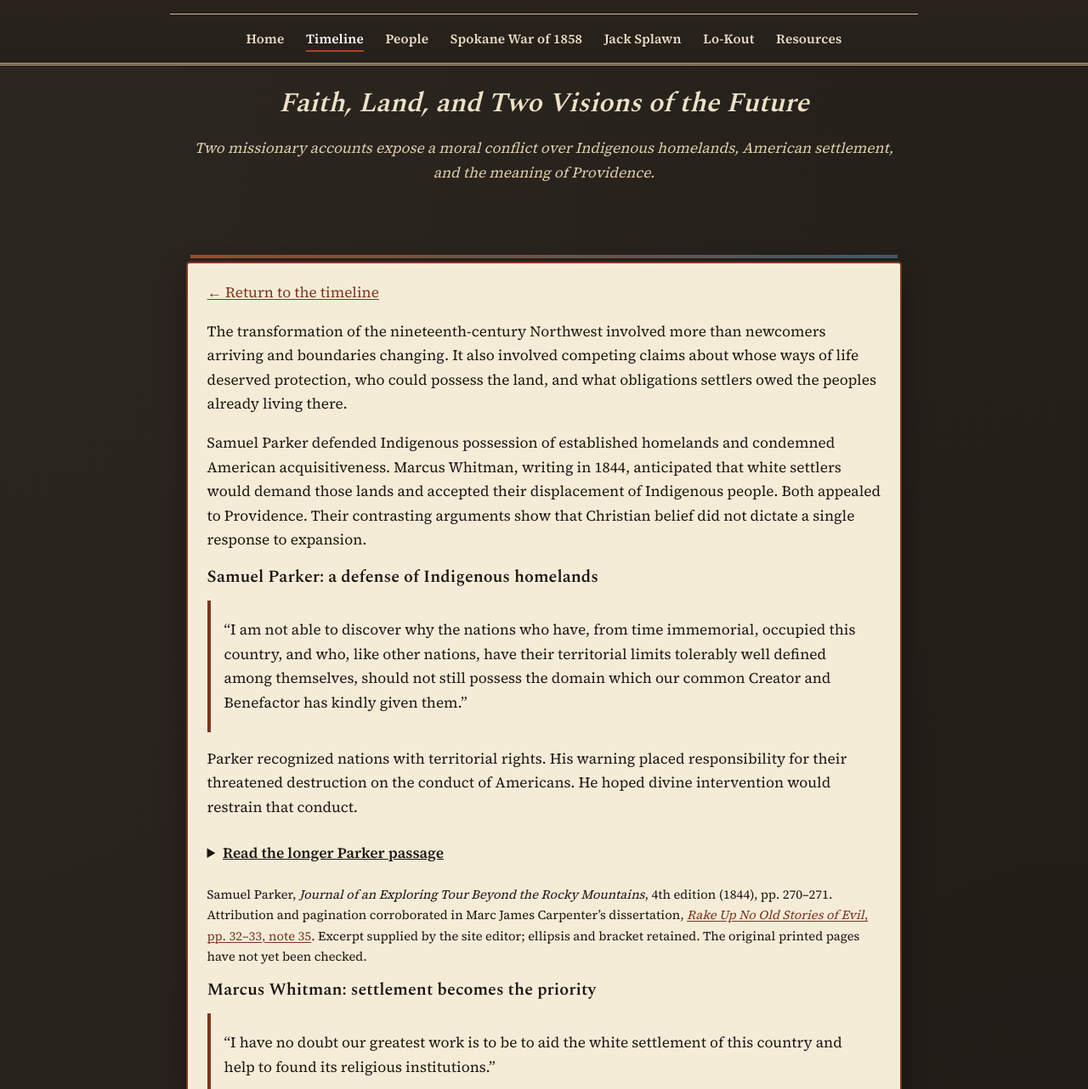
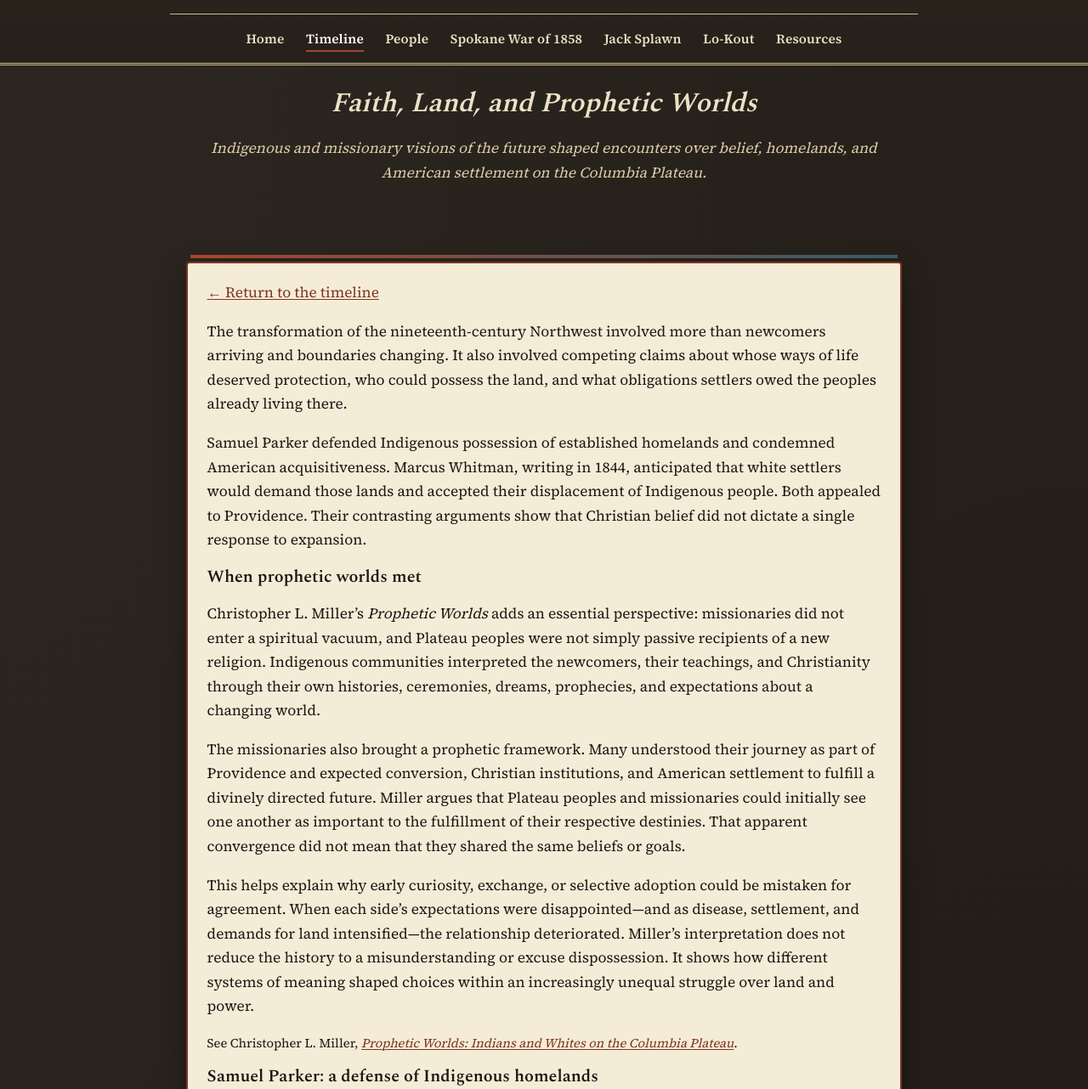
Before and after one commit to rncarlberg/washington-indigenous-wars, a plain HTML site: page faith-land.html in a window 1280 px wide. Shown: the part 142-1424 px from the top of the page at 85% size. Drawn offline with nearby package versions, Linux system fonts and the light colour scheme.

Commit message:
Add Prophetic Worlds perspective to faith and land

```diff
--- a/faith-land.html
+++ b/faith-land.html
@@ -3,13 +3,13 @@
 <head>
 <meta charset="UTF-8">
 <meta name="viewport" content="width=device-width, initial-scale=1">
-<title>Faith, Land, and Two Visions of the Future | Washington Indigenous Wars</title>
-<meta name="description" content="Samuel Parker and Marcus Whitman offered contrasting missionary views of Indigenous homelands and American settlement in the nineteenth-century Northwest.">
+<title>Faith, Land, and Prophetic Worlds | Washington Indigenous Wars</title>
+<meta name="description" content="Indigenous and missionary prophetic traditions shaped encounters over faith, land, and American settlement on the nineteenth-century Columbia Plateau.">
 <link rel="canonical" href="https://washington-indigenous-wars.com/faith-land.html">
 <meta property="og:type" content="article">
 <meta property="og:site_name" content="Washington Indigenous Wars">
-<meta property="og:title" content="Faith, Land, and Two Visions of the Future">
-<meta property="og:description" content="Two missionary accounts reveal a moral conflict over Indigenous homelands and American expansion.">
+<meta property="og:title" content="Faith, Land, and Prophetic Worlds">
+<meta property="og:description" content="Indigenous and missionary prophetic traditions shaped encounters over faith, land, and American settlement on the Columbia Plateau.">
 <meta property="og:image" content="images/marcus-whitman.jpg">
 <meta property="og:url" content="https://washington-indigenous-wars.com/faith-land.html">
 <meta name="twitter:card" content="summary_large_image">
@@ -37,8 +37,8 @@
 </header>
 
 <div class="hero-intro">
-  <h2>Faith, Land, and Two Visions of the Future</h2>
-  <p>Two missionary accounts expose a moral conflict over Indigenous homelands, American settlement, and the meaning of Providence.</p>
+  <h2>Faith, Land, and Prophetic Worlds</h2>
+  <p>Indigenous and missionary visions of the future shaped encounters over belief, homelands, and American settlement on the Columbia Plateau.</p>
 </div>
 
 <main id="content">
@@ -48,6 +48,12 @@
 
 <p>The transformation of the nineteenth-century Northwest involved more than newcomers arriving and boundaries changing. It also involved competing claims about whose ways of life deserved protection, who could possess the land, and what obligations settlers owed the peoples already living there.</p>
 <p>Samuel Parker defended Indigenous possession of established homelands and condemned American acquisitiveness. Marcus Whitman, writing in 1844, anticipated that white settlers would demand those lands and accepted their displacement of Indigenous people. Both appealed to Providence. Their contrasting arguments show that Christian belief did not dictate a single response to expansion.</p>
+
+<h3>When prophetic worlds met</h3>
+<p>Christopher L. Miller&rsquo;s <cite>Prophetic Worlds</cite> adds an essential perspective: missionaries did not enter a spiritual vacuum, and Plateau peoples were not simply passive recipients of a new religion. Indigenous communities interpreted the newcomers, their teachings, and Christianity through their own histories, ceremonies, dreams, prophecies, and expectations about a changing world.</p>
+<p>The missionaries also brought a prophetic framework. Many understood their journey as part of Providence and expected conversion, Christian institutions, and American settlement to fulfill a divinely directed future. Miller argues that Plateau peoples and missionaries could initially see one another as important to the fulfillment of their respective destinies. That apparent convergence did not mean that they shared the same beliefs or goals.</p>
+<p>This helps explain why early curiosity, exchange, or selective adoption could be mistaken for agreement. When each side&rsquo;s expectations were disappointed&mdash;and as disease, settlement, and demands for land intensified&mdash;the relationship deteriorated. Miller&rsquo;s interpretation does not reduce the history to a misunderstanding or excuse dispossession. It shows how different systems of meaning shaped choices within an increasingly unequal struggle over land and power.</p>
+<p class="source-note">See Christopher L. Miller, <a href="bibliography.html#miller-prophetic-worlds"><cite>Prophetic Worlds: Indians and Whites on the Columbia Plateau</cite></a>.</p>
 
 <h3>Samuel Parker: a defense of Indigenous homelands</h3>
 <blockquote><p>&ldquo;I am not able to discover why the nations who have, from time immemorial, occupied this country, and who, like other nations, have their territorial limits tolerably well defined among themselves, should not still possess the domain which our common Creator and Benefactor has kindly given them.&rdquo;</p></blockquote>
@@ -69,6 +75,7 @@
 
 <h3>Why these voices belong in this story</h3>
 <p>Read together, these passages reveal a disagreement within the missionary world about the meaning of American expansion. Parker&rsquo;s criticism demonstrates that contemporaries could recognize dispossession as an injustice. Whitman&rsquo;s letter shows how a missionary could acknowledge its consequences and still regard accommodation to settlement as his duty. Neither passage alone establishes how its author acted in every encounter, nor does either speak for all Protestant or Catholic missionaries.</p>
+<p>Miller&rsquo;s interpretation widens the view beyond that disagreement among missionaries. It restores Plateau peoples as interpreters and decision-makers whose spiritual traditions shaped the encounter, even as epidemic disease, settler migration, and colonial power sharply constrained their choices.</p>
 <p>Their language also has limits. Parker&rsquo;s prediction of extinction denied Indigenous peoples an open future; it was a fear, not an outcome we should repeat as historical fact. Indigenous nations survived, adapted, resisted, and continued to assert their rights. Their decisions and voices remain central to the history that follows.</p>
 <p>These accounts concern the wider Oregon Country, including lands that later became Washington. They help frame the coming struggle over treaties, land, and political authority: the question was not simply whether newcomers would arrive, but whether Indigenous nations could retain their homelands and determine their own futures.</p>
 
```
